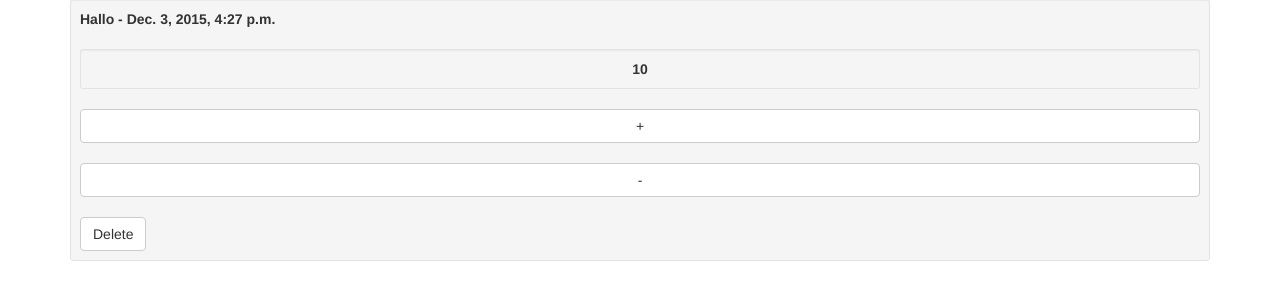
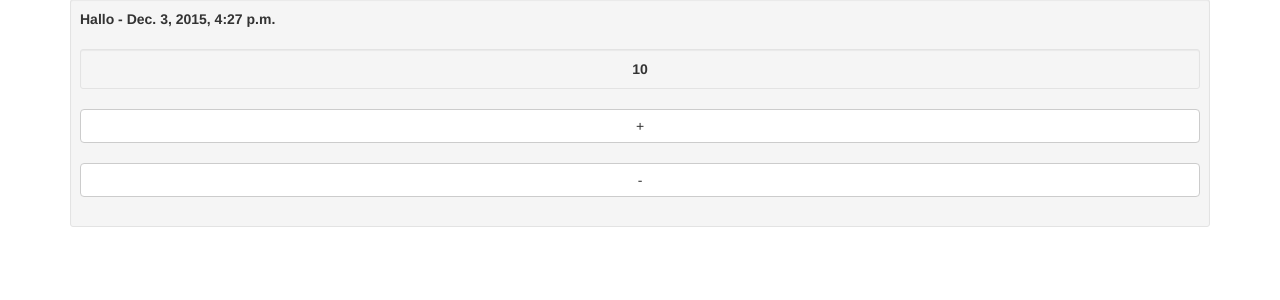
Before and after one commit to aaltenbernd/crdt, a Django app: page / in a window 1280 px wide. Shown: the part 230-530 px from the top of the page. Run offline with Django 3.2, Linux system fonts and the light colour scheme; data comes from the database, SQL or seed files in the repository; some libraries are stand-ins or nearby versions.

Commit message:
removed delete-function

```diff
--- a/crdt/connect.py
+++ b/crdt/connect.py
@@ -48,8 +48,7 @@ def receive_thread():
 					number = Number()
 					number.title = op.num
 					number.save()
-				op.delete()
-
+					op.delete()
 
 def send_thread(node):
 	queue = Queue.Queue()
@@ -61,6 +60,7 @@ def send_thread(node):
 		while queue.empty() == False:
 			op = queue.get()
 			print "Outgoing: " + str(op)
+
 			try:
 				r = requests.post(str(node) + "/receive/", data = {'op' : op.operation, 'title' : op.num})
 				op.delete()
--- a/crdt/templates/index.html
+++ b/crdt/templates/index.html
@@ -56,11 +56,11 @@
                             -
                         </button>
                     </a></br>
-                    <a href="{% url 'delete' %}?id={{ number.id }}"
+                    <!--<a href="{% url 'delete' %}?id={{ number.id }}"
                         <button class="btn btn-default" type="submit" value="Submit">
                             Delete
                         </button>
-                    </a></br>
+                    </a></br>-->
                 </div>
                 {% endfor %} {% endif %}
             </div>
```
